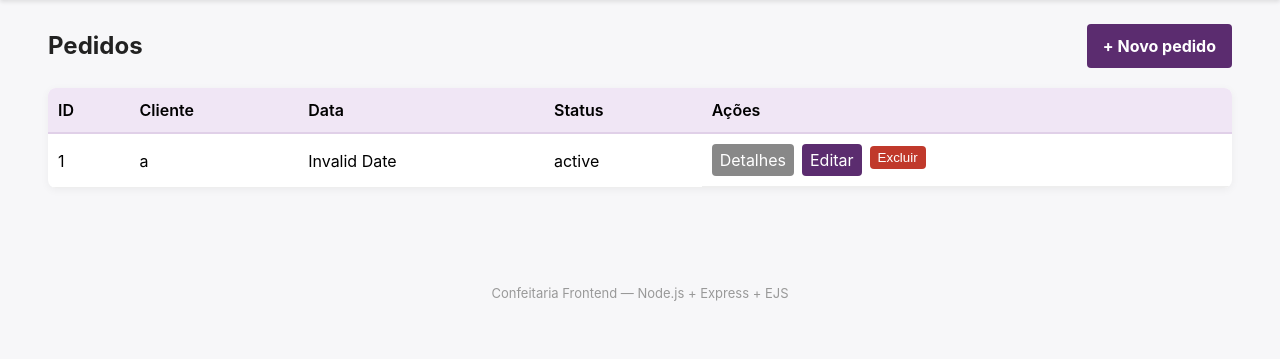
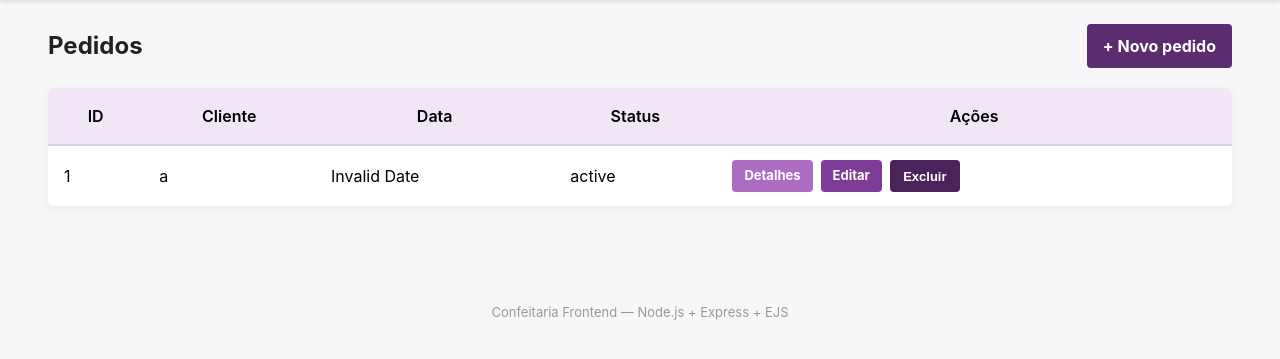
Before and after one commit to MarianaAlvesDantasDosSantos/Confeitaria_Frond, a Node server app: template Confeitaria_frond/views/pedidos/index.ejs in a window 1280 px wide. Shown: the part 86-445 px from the top of the page. Run offline with Node 20, Linux system fonts and the light colour scheme; the template is opened without the code that fills it: most values are stand-ins (such as "Sample title", 1, 10 or a date in 2020).

Commit message:
Continuar

```diff
--- a/Confeitaria_frond/public/style.css
+++ b/Confeitaria_frond/public/style.css
@@ -167,6 +167,8 @@ tbody tr:hover {
   color: #fff;
   text-decoration: none;
   border: none;
+  height: 32px;           /* Força a mesma altura para os dois */
+  min-width: 70px;
   border-radius: 4px;
   cursor: pointer;
   font-weight: bold;
@@ -185,3 +187,28 @@ td .acoes {
   gap: 8px;
   align-items: center;
 }
+
+/* Botão de Detalhes (Roxo mais claro) */
+.btn-detalhes {
+  display: inline-flex;
+  align-items: center;
+  justify-content: center;
+  box-sizing: border-box;
+  height: 32px;
+  min-width: 70px;
+  padding: 0 12px;
+  background: #ab6cc2; /* Um roxo bem clarinho e vibrante */
+  color: #fff;
+  text-decoration: none;
+  border: none;
+  border-radius: 4px;
+  cursor: pointer;
+  font-weight: bold;
+  font-family: inherit;
+  font-size: 13px;
+  transition: background 0.2s;
+}
+
+.btn-detalhes:hover {
+  background: #af7ac5; /* Fica um pouquinho mais claro ao passar o mouse */
+}
--- a/Confeitaria_frond/views/pedidos/detalhes.ejs
+++ b/Confeitaria_frond/views/pedidos/detalhes.ejs
@@ -38,7 +38,7 @@
             <td style="padding: 8px;">R$ <%= sub.toFixed(2).replace('.', ',') %></td>
             <td style="padding: 8px;">
               <form method="POST" action="/pedidos/detalhes/<%= pedido.pedidoId %>/itens/<%= i.produtoId %>/excluir" onsubmit="return confirm('Remover este item?');" style="margin: 0;">
-              <button type="submit" style="padding: 6px 12px; background: #c0392b; color: #fff; border: none; border-radius: 4px; cursor: pointer; font-size: 13px;">Remover</button>
+              <button type="submit" style="padding: 6px 12px; background: #8449a0; color: #fff; border: none; border-radius: 4px; cursor: pointer; font-size: 13px;">Remover</button>
               </form>
             </td>
           </tr>
@@ -80,6 +80,6 @@
   <% } %>
 </div>
 
-<a href="/pedidos" style="padding: 8px 16px; background: #888; color: #fff; text-decoration: none; border-radius: 4px;">← Voltar aos pedidos</a>
+<a href="/pedidos" style="padding: 8px 16px; background: #77389c; color: #fff; text-decoration: none; border-radius: 4px;">← Voltar aos pedidos</a>
 
 <%- include('../partials/footer') %>
--- a/Confeitaria_frond/views/pedidos/index.ejs
+++ b/Confeitaria_frond/views/pedidos/index.ejs
@@ -5,33 +5,37 @@
   <a href="/pedidos/novo" class="btn-primary">+ Novo pedido</a>
 </div>
 
-<table style="width: 100%; border-collapse: collapse; background: #fff;">
+<table>
   <thead>
-    <tr style="background: #f0e6f5; text-align: left;">
-      <th style="padding: 10px;">ID</th>
-      <th style="padding: 10px;">Cliente</th>
-      <th style="padding: 10px;">Data</th>
-      <th style="padding: 10px;">Status</th>
-      <th style="padding: 10px;">Ações</th>
+    <tr>
+      <th>ID</th>
+      <th>Cliente</th>
+      <th>Data</th>
+      <th>Status</th>
+      <th>Ações</th>
     </tr>
   </thead>
   <tbody>
     <% if (lista.length === 0) { %>
       <tr><td colspan="5" style="padding: 10px;">Nenhum pedido cadastrado.</td></tr>
     <% } %>
+
     <% lista.forEach(p => { %>
       <tr style="border-bottom: 1px solid #eee;">
-        <td style="padding: 10px;"><%= p.pedidoId %></td>
-        <td style="padding: 10px;"><%= mapaCli[p.clienteId] || ('#' + p.clienteId) %></td>
-        <td style="padding: 10px;"><%= new Date(p.pedidoData).toLocaleString('pt-BR') %></td>
-        <td style="padding: 10px;"><%= p.pedidoStatus %></td>
-        <td style="padding: 10px; display: flex; gap: 8px;">
-          <a href="/pedidos/detalhes/<%= p.pedidoId %>" style="padding: 4px 8px; background: #888; color: #fff; text-decoration: none; border-radius: 4px;">Detalhes</a>
-          <a href="/pedidos/editar/<%= p.pedidoId %>" style="padding: 4px 8px; background: #5b2c6f; color: #fff; text-decoration: none; border-radius: 4px;">Editar</a>
+        <td><%= p.pedidoId %></td>
+        <td><%= mapaCli[p.clienteId] || ('#' + p.clienteId) %></td>
+        <td><%= new Date(p.pedidoData).toLocaleString('pt-BR') %></td>
+        <td><%= p.pedidoStatus %></td>
 
-          <form method="POST" action="/pedidos/excluir/<%= p.pedidoId %>" onsubmit="return confirm('Excluir o pedido #<%= p.pedidoId %>?');" style="margin: 0;">
-            <button type="submit" style="padding: 4px 8px; background: #c0392b; color: #fff; border: none; border-radius: 4px; cursor: pointer;">Excluir</button>
-          </form>
+        <td>
+          <div class="acoes">
+          <a href="/pedidos/detalhes/<%= p.pedidoId %>" class="btn-detalhes">Detalhes</a>
+            <a href="/pedidos/editar/<%= p.pedidoId %>" class="btn-editar">Editar</a>
+
+            <form method="POST" action="/pedidos/excluir/<%= p.pedidoId %>" onsubmit="return confirm('Excluir o pedido #<%= p.pedidoId %>?');" style="margin: 0;">
+              <button type="submit" class="btn-excluir">Excluir</button>
+            </form>
+          </div>
         </td>
       </tr>
     <% }) %>
```
Also changed, not shown: Confeitaria_frond/views/clientes/index.ejs (+23 -18 lines), Confeitaria_frond/views/produtos/index.ejs (+21 -20 lines).
